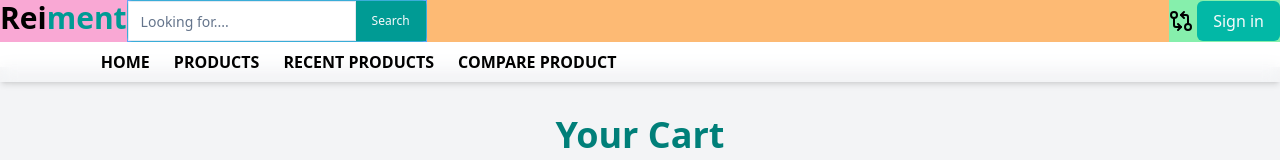
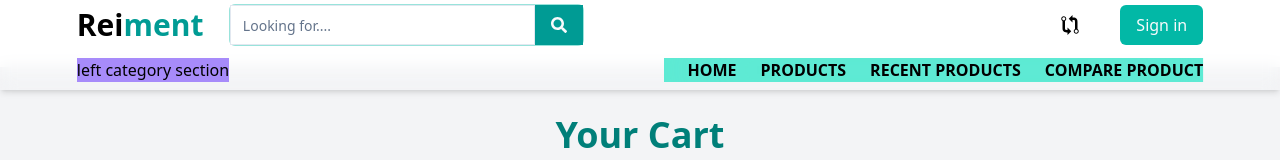
Before and after one commit to MoniruzzamanBillal/reiment-l2-client, a React (Vite) app: page /cart in a window 1280 px wide. Shown: the top 160 px of the page. Built offline with nearby package versions, Linux system fonts and the light colour scheme; no server answers.

Commit message:
nav top section added ,

```diff
--- a/src/components/shared/NavBar.tsx
+++ b/src/components/shared/NavBar.tsx
@@ -1,23 +1,14 @@
 import { useState } from "react";
-import { Link, useNavigate } from "react-router-dom";
-
-import { RiCloseFill, RiMenu3Fill } from "react-icons/ri";
+import { useNavigate } from "react-router-dom";
 
 import Wrapper from "./Wrapper";
 
 import NavbarTop from "../ui/Navbar/NavbarTop";
-
-const Links = [
-  { name: "Home", link: "/" },
-  { name: "Products", link: "/products" },
-  { name: "Recent Products", link: "/recent-products" },
-  { name: "Compare Product", link: "/comparison-product" },
-];
+import NavbatBottom from "../ui/Navbar/NavbatBottom";
 
 const Navbar = () => {
   const navigate = useNavigate();
 
-  const [open, setOpen] = useState(false);
   const [searchTerm, setSearchTerm] = useState("");
 
   // console.log(userInfo);
@@ -38,59 +29,16 @@ const Navbar = () => {
         backdropFilter: "blur(8px)",
       }}
     >
-      {/* nav top  */}
-      <div className="navbarTopSection bg-orange-300 ">
+      <Wrapper className="      ">
+        {/* nav top  */}
+
         <NavbarTop
           searchTerm={searchTerm}
           setSearchTerm={setSearchTerm}
           handleSearchProduct={handleSearchProduct}
         />
-      </div>
 
-      <Wrapper className="   flex items-center justify-between py-2  m-auto   ">
-        {/* logo section */}
-        {/* left section  */}
-
-        {/* Menu icon */}
-        <div
-          onClick={() => setOpen(!open)}
-          className="   flex justify-center items-center   cursor-pointer md:hidden  font-semibold  text-2xl "
-        >
-          {open ? <RiCloseFill className="  " /> : <RiMenu3Fill />}
-        </div>
-
-        {/* rigth section  */}
-        {/* linke items */}
-        <ul
-          className={`absolute bg-white shadow-md
-            md:shadow-none z-[-1] left-0 w-full pl-10
-            md:flex md:items-center pb-8 md:pb-0
-            md:static md:bg-transparent md:z-auto
-            md:w-auto md:pl-0 transition-all
-            duration-300 ease-in
-            text-xs xsm:text-sm sm:text-base
-            md:text-xs xmd:text-sm xlm:text-base
-            ${open ? "top-[3.2rem] block" : "top-[-490px]"}`}
-          style={{
-            backdropFilter: "blur(3rem)",
-          }}
-        >
-          {Links &&
-            Links.map((link, index) => (
-              <li
-                key={index}
-                className="  my-5 xsm:my-7 ml-4 xl:ml-6 md:my-0  font-semibold uppercase"
-              >
-                <Link
-                  to={link.link}
-                  className=" hover:text-prime50 duration-500  "
-                  onClick={() => setOpen(false)}
-                >
-                  {link.name}
-                </Link>
-              </li>
-            ))}
-        </ul>
+        <NavbatBottom />
       </Wrapper>
     </div>
   );
--- a/src/components/ui/NavSearchInput.tsx
+++ b/src/components/ui/NavSearchInput.tsx
@@ -1,3 +1,4 @@
+import { FaSearch } from "react-icons/fa";
 import { Button } from "./button";
 import { Input } from "./input";
 
@@ -25,7 +26,7 @@ const NavSearchInput = ({
         onClick={() => handleSearchProduct()}
         className=" rounded-none text-xs bg-prime100 hover:bg-prime100  "
       >
-        Search
+        <FaSearch />
       </Button>
     </div>
   );
--- a/src/components/ui/Navbar/NavbarTop.tsx
+++ b/src/components/ui/Navbar/NavbarTop.tsx
@@ -1,7 +1,8 @@
 import { useGetUserCartQuery } from "@/redux/features/cart/cart.api";
+import { useAppSelector } from "@/redux/hook";
 import { UseGetUser } from "@/utils/SharedFunction";
-import { GitCompareArrows } from "lucide-react";
 import { FiShoppingCart } from "react-icons/fi";
+import { IoMdGitCompare } from "react-icons/io";
 import { LuUser } from "react-icons/lu";
 import { Link } from "react-router-dom";
 import { Button } from "../button";
@@ -22,24 +23,28 @@ const NavbarTop = ({
 
   const { data: cartData } = useGetUserCartQuery(undefined);
 
+  const comparisonProducts = useAppSelector(
+    (state) => state?.comparison?.products
+  );
+
+  //   console.log(comparisonProducts?.length);
+
   return (
-    <div className="NavbarTopContainer flex justify-between  ">
+    <div className="NavbarTopContainer flex justify-between  py-1 ">
       {/* nav left section  */}
-      <div className="navLeft bg-red-500 flex justify-between ">
+      <div className="navLeft flex justify-between items-center w-[70%] md:w-[60%] lg:w-[45%] ">
         {/* logo section  */}
-        <div className="logoContainer bg-pink-300  ">
+        <div className="logoContainer   ">
           <Link to={"/"}>
-            <div className=" text-2xl cursor-pointer flex items-center  gap-x-1">
-              <p className="  text-2xl sm:text-2xl md:text-xl lg:text-3xl font-bold font-headingFont ">
-                Rei
-                <span className=" text-prime100 ">ment </span>
-              </p>
-            </div>
+            <p className="  text-2xl sm:text-3xl font-bold font-headingFont ">
+              Rei
+              <span className=" text-prime100 ">ment </span>
+            </p>
           </Link>
         </div>
 
         {/* search section  */}
-        <div className="searchSection bg-blue-400">
+        <div className="searchSection hidden sm:block sm:w-[70%]   ">
           <NavSearchInput
             searchTerm={searchTerm}
             setSearchTerm={setSearchTerm}
@@ -50,11 +55,17 @@ const NavbarTop = ({
 
       {/* right section  */}
       {/* nav right , icon section  */}
-      <div className="iconSection bg-green-300 flex justify-between items-center gap-x-0.5   ">
+      <div className="iconSection  flex justify-between items-center gap-x-8 sm:gap-x-6 md:gap-x-5   ">
         {/* cart button  */}
 
-        <Link to={"/comparison-product"}>
-          <GitCompareArrows />
+        <Link to={"/comparison-product"} className="  relative ">
+          <IoMdGitCompare className=" text-xl " />
+
+          {comparisonProducts?.length > 0 && (
+            <div className="number text-gray-100 text-center size-5 bg-prime100 text-xs rounded-full  absolute transform -translate-x-1/2  -translate-y-1/2  top-[0rem] left-[1.6rem] ">
+              {comparisonProducts?.length}
+            </div>
+          )}
         </Link>
 
         <Link to={"/cart"}>
--- /dev/null
+++ b/src/components/ui/Navbar/NavbatBottom.tsx
@@ -0,0 +1,70 @@
+import { useState } from "react";
+import { RiCloseFill, RiMenu3Fill } from "react-icons/ri";
+import { Link } from "react-router-dom";
+
+const Links = [
+  { name: "Home", link: "/" },
+  { name: "Products", link: "/products" },
+  { name: "Recent Products", link: "/recent-products" },
+  { name: "Compare Product", link: "/comparison-product" },
+];
+
+const NavbatBottom = () => {
+  const [open, setOpen] = useState(false);
+
+  return (
+    <div className="NavbatBottomContainer flex justify-between py-2 ">
+      {/* left category section  */}
+
+      <div className="leftCategorySection bg-violet-400 ">
+        <h1>left category section </h1>
+      </div>
+
+      {/* right menu section  */}
+      <div className="rightMenuSection bg-teal-300 ">
+        {/* Menu icon */}
+        <div
+          onClick={() => setOpen(!open)}
+          className="   flex justify-center items-center   cursor-pointer md:hidden  font-semibold  text-2xl "
+        >
+          {open ? <RiCloseFill /> : <RiMenu3Fill />}
+        </div>
+
+        {/* rigth section  */}
+        {/* linke items */}
+        <ul
+          className={`absolute bg-white shadow-md
+            md:shadow-none z-[-1] left-0 w-full pl-10
+            md:flex md:items-center pb-8 md:pb-0
+            md:static md:bg-transparent md:z-auto
+            md:w-auto md:pl-0 transition-all
+            duration-300 ease-in
+            text-xs xsm:text-sm sm:text-base
+            md:text-xs xmd:text-sm xlm:text-base
+            ${open ? "top-[3.2rem] block" : "top-[-490px]"}`}
+          style={{
+            backdropFilter: "blur(3rem)",
+          }}
+        >
+          {Links &&
+            Links.map((link, index) => (
+              <li
+                key={index}
+                className="  my-5 xsm:my-7 ml-4 xl:ml-6 md:my-0  font-semibold uppercase"
+              >
+                <Link
+                  to={link.link}
+                  className=" hover:text-prime50 duration-500  "
+                  onClick={() => setOpen(false)}
+                >
+                  {link.name}
+                </Link>
+              </li>
+            ))}
+        </ul>
+      </div>
+    </div>
+  );
+};
+
+export default NavbatBottom;
```
